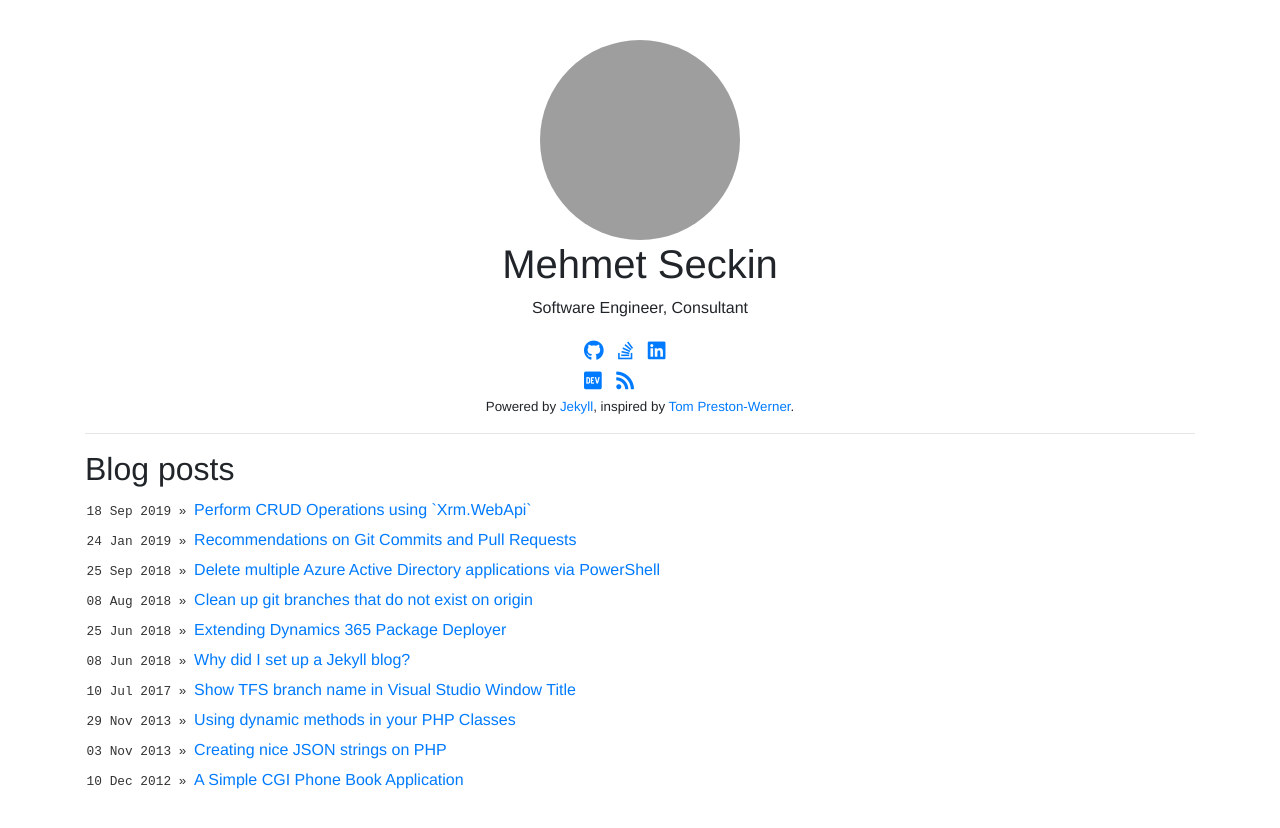
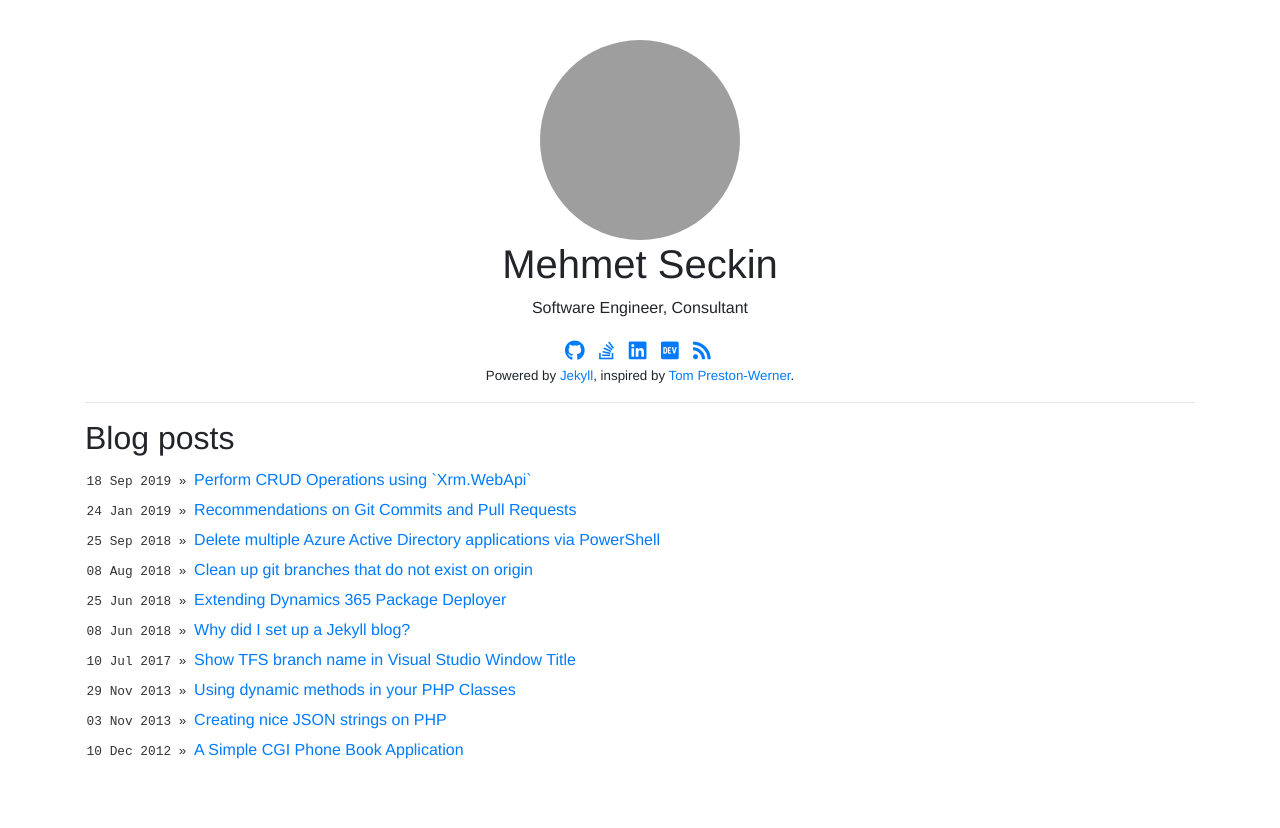
Before and after one commit to mehmetseckin/mehmetseckin.github.io, a Jekyll site: the page built from index.html, in a window 1280 px wide. Shown: the top 828 px of the page. Built offline with Jekyll 4.4.1, drawn with Linux system fonts in a browser that asks for light colours; nearby versions of some CDN libraries; grey boxes are pictures that could not be loaded.

Commit message:
Expand links area
Adjust width to fit in the DEV icon

```diff
--- a/css/static.css
+++ b/css/static.css
@@ -23,7 +23,7 @@ header img {
 }
 
 .links {
-    width: 122px;
+    width: 160px;
     margin: auto;
 }
 
```
